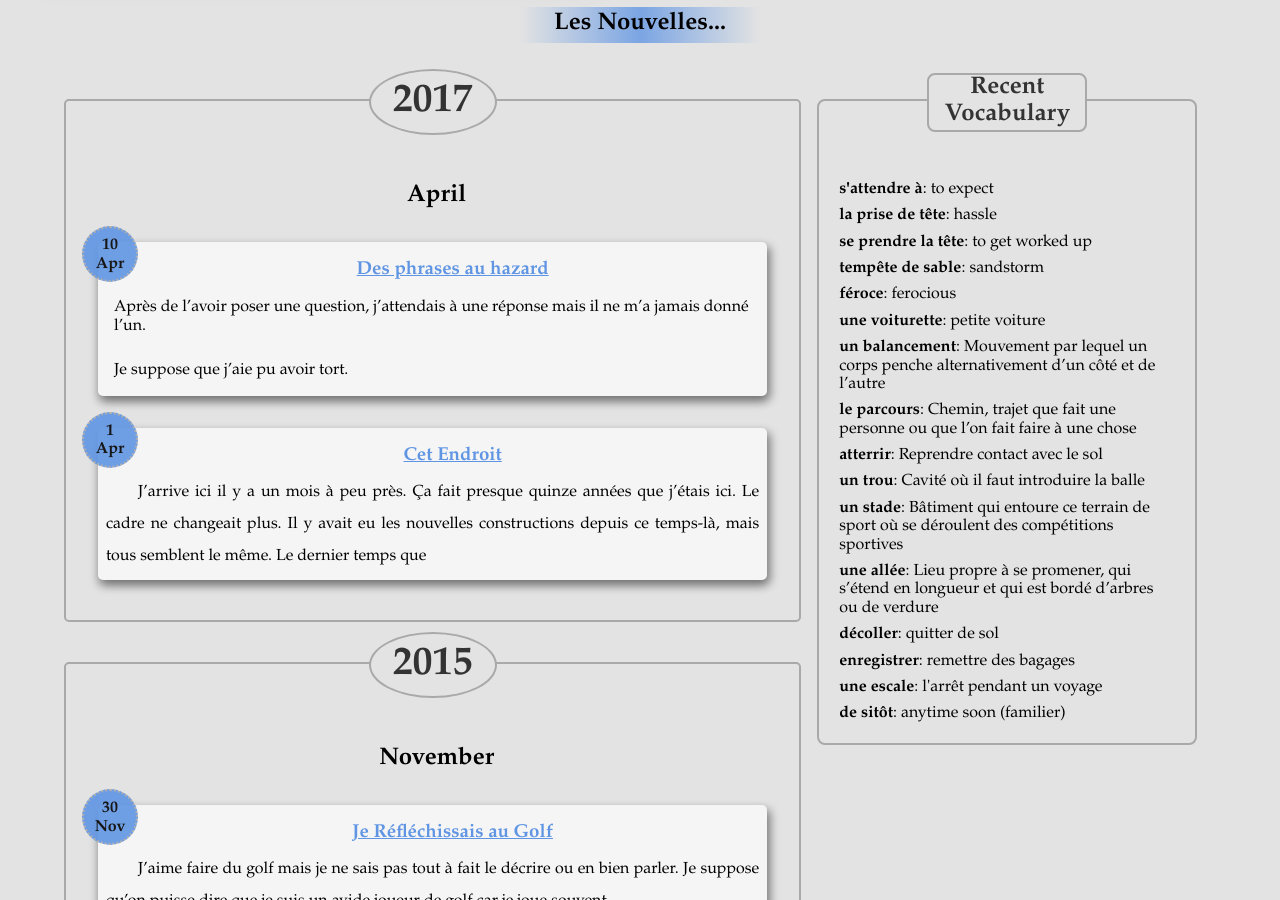
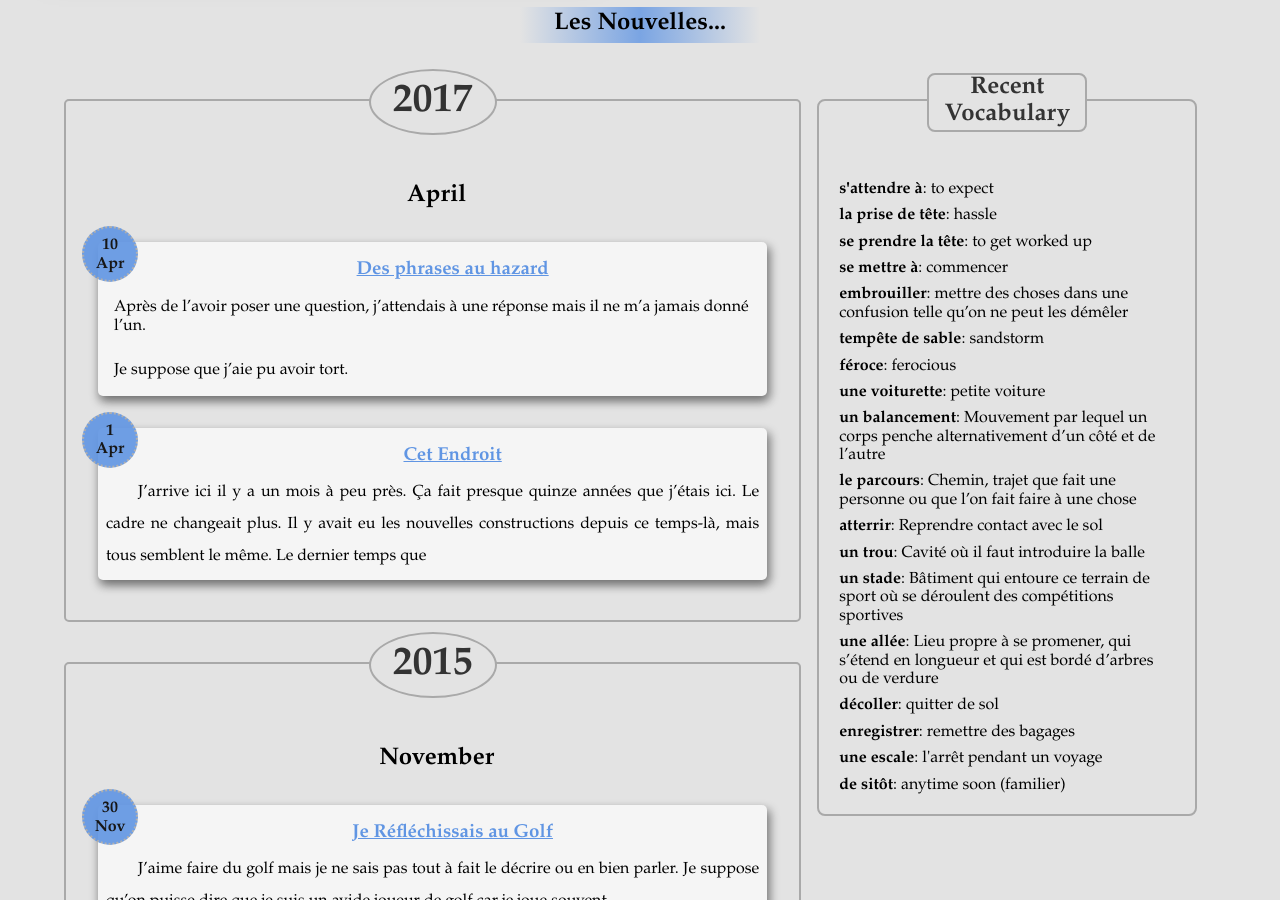
Before and after one commit to kenrickj/blog-francais, a Jekyll site: the page built from index.md, in a window 1280 px wide and 900 px high, scrolled down 441 px. Built offline with Jekyll 4.4.1, drawn with Linux system fonts in a browser that asks for light colours; nearby versions of some CDN libraries; some web fonts are replaced.

Commit message:
added some vocab to new post

```diff
--- a/_posts/2017-04-10-des-phrases-au-hazard.md
+++ b/_posts/2017-04-10-des-phrases-au-hazard.md
@@ -7,6 +7,8 @@ vocab:
 - "s'attendre à": to expect
 - la prise de tête: hassle
 - se prendre la tête: to get worked up
+- se mettre à: commencer
+- embrouiller: mettre des choses dans une confusion telle qu’on ne peut les démêler
 ---
 * Après de l'avoir poser une question, j'attendais à une réponse mais il ne m'a jamais donné l'un.
 <br/>
```
